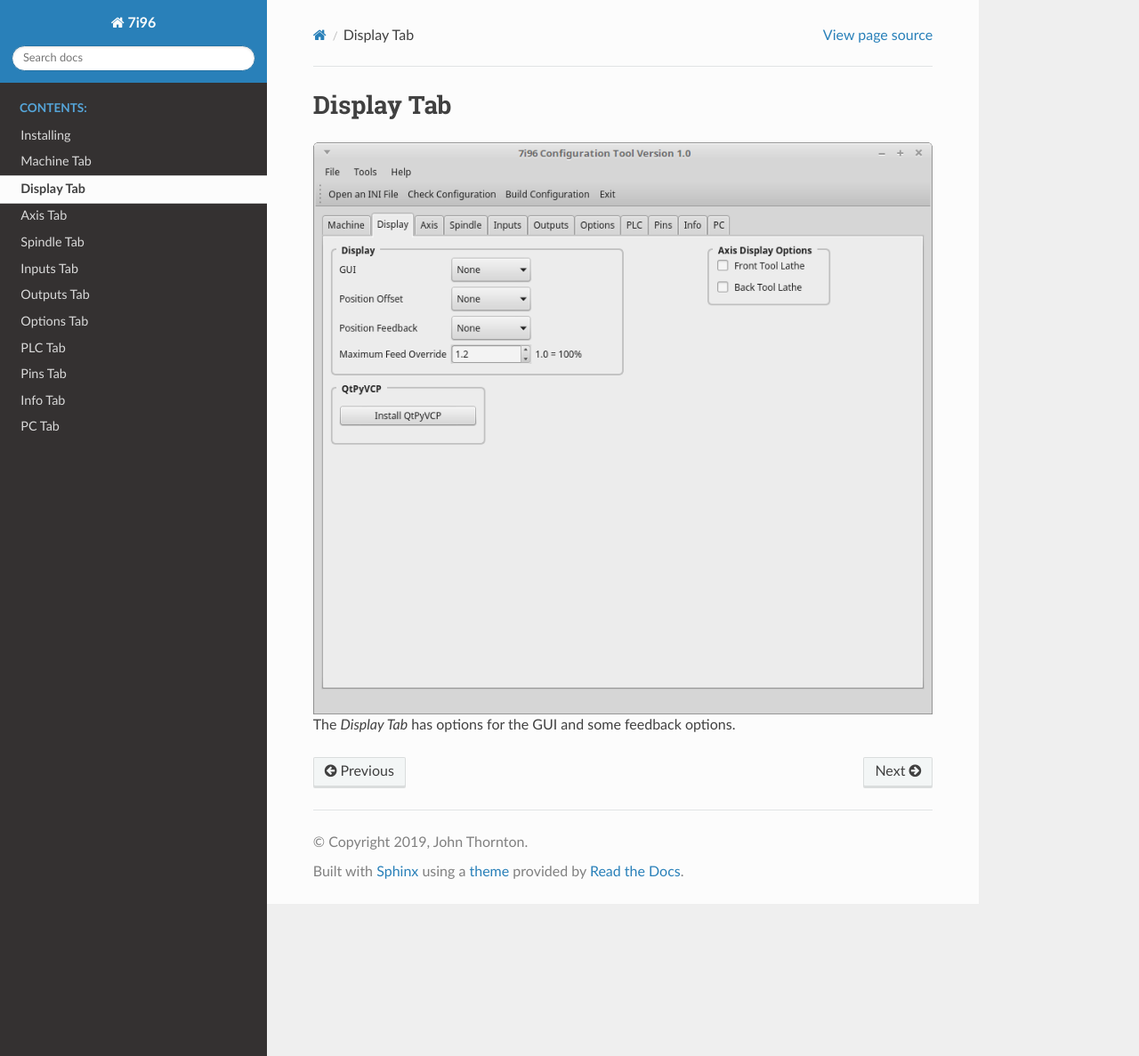
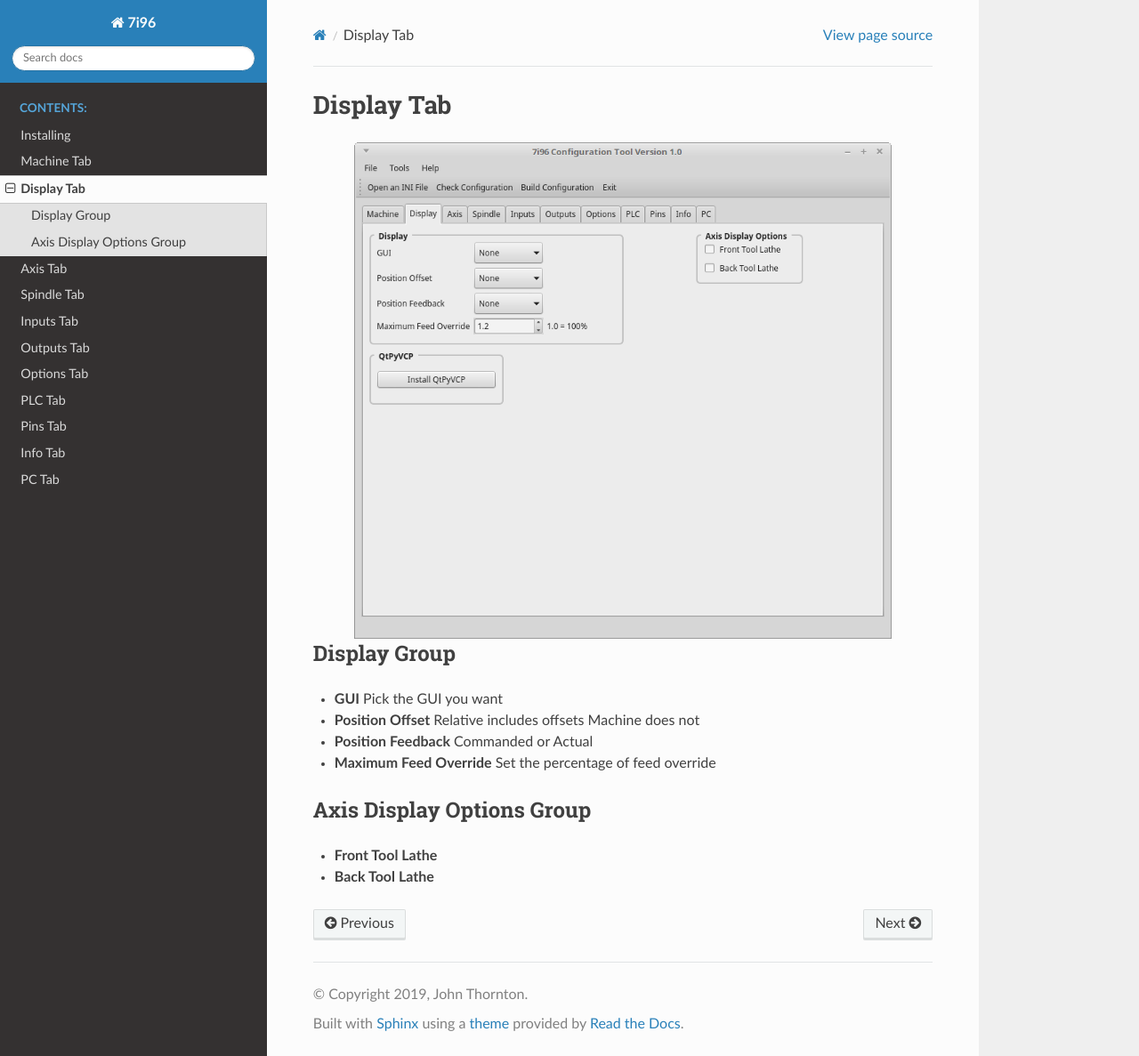
Before and after one commit to snelweg/7i96, a Sphinx documentation site: the page built from docs/source/display.rst, in a window 1280 px wide and 1187 px high. Shown: the whole window at 89% size. Built offline with Sphinx 7.4.7 and the Read the Docs theme 2.0.0, drawn with Linux system fonts in a browser that asks for light colours.

Commit message:
update docs

```diff
--- a/docs/source/display.rst
+++ b/docs/source/display.rst
@@ -4,5 +4,21 @@ Display Tab
 
 .. image:: images/display-tab.png
     :align: center
+    :scale: 75%
 
-The `Display Tab` has options for the GUI and some feedback options.
+Display Group
+^^^^^^^^^^^^^
+
+* **GUI** Pick the GUI you want
+
+* **Position Offset** Relative includes offsets Machine does not
+
+* **Position Feedback** Commanded or Actual
+
+* **Maximum Feed Override** Set the percentage of feed override
+
+Axis Display Options Group
+^^^^^^^^^^^^^^^^^^^^^^^^^^
+
+* **Front Tool Lathe**
+* **Back Tool Lathe**
```
